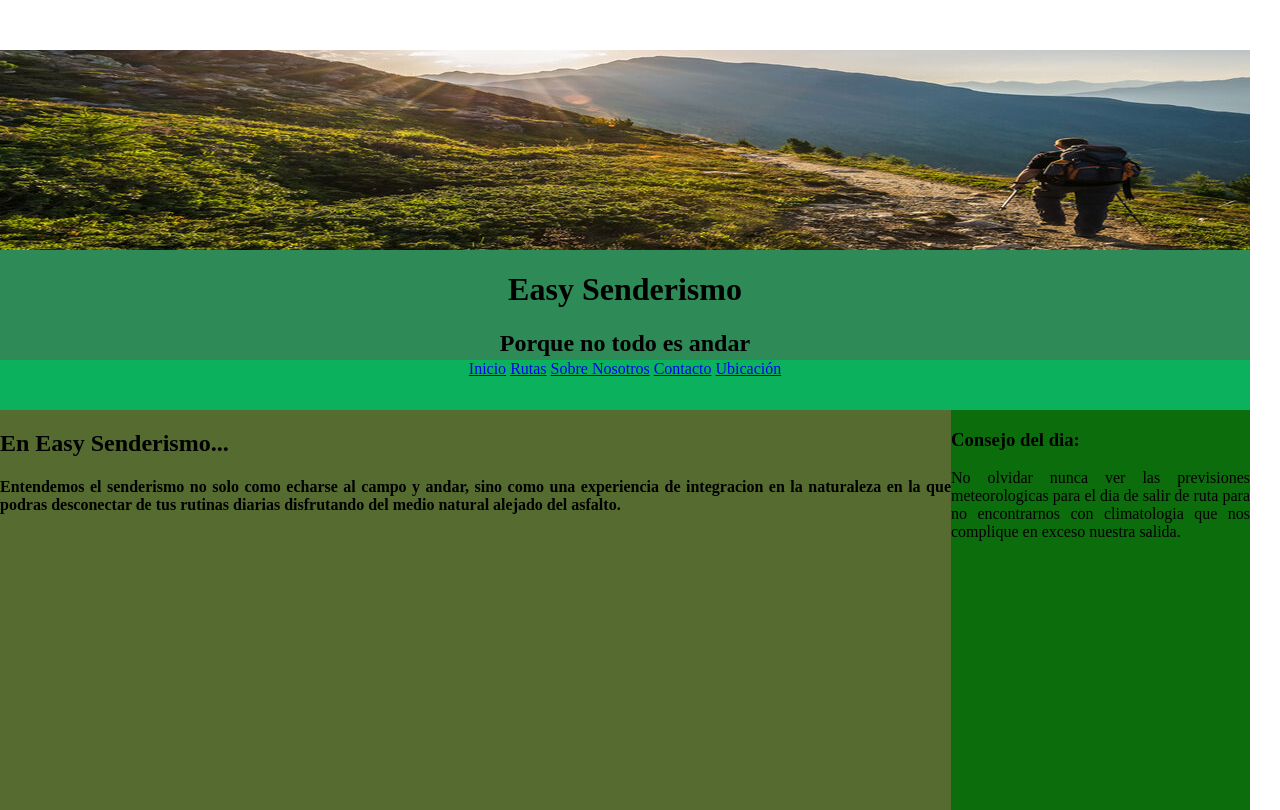
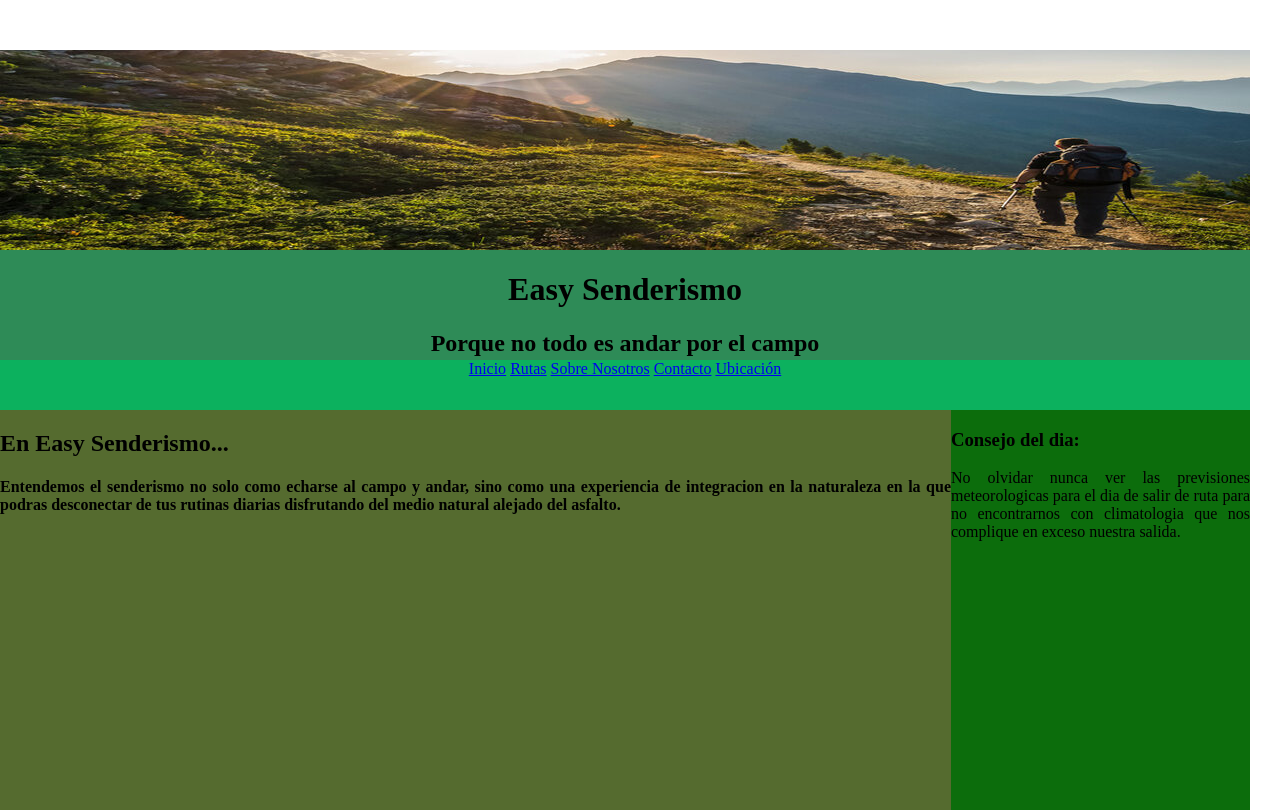
Before and after one commit to Dmorga1/Dmorga1.github.io, a plain HTML site: page index.html in a window 1280 px wide. Drawn offline with Linux system fonts and the light colour scheme.

Commit message:
cambio el favicon y algun texto

```diff
--- a/index.html
+++ b/index.html
@@ -2,16 +2,19 @@
 <html lang="es">
 
 <head>
+
   <meta charset="UTF-8">
   <meta http-equiv="X-UA-Compatible" content="IE=edge">
   <meta name="viewport" content="width=device-width, initial-scale=1.0">
+  <link rel="icon" type="favicon" href="imagenes/favicon senderismo.png">
   <title>
     Easy Senderismo
   </title>
-  <link rel="icon" type="favicon" href="imagenes/favicon.png">
+
 </head>
 
 <header>
+
   <div>
     <div
       style="position:absolute; left:0px; top:50px; width: 1250px;height: 200px; text-align: center;background-color: darkolivegreen;">
@@ -22,11 +25,12 @@
           Easy Senderismo
         </h1>
         <h2>
-          Porque no todo es andar
+          Porque no todo es andar por el campo
         </h2>
       </div>
     </div>
   </div>
+
 </header>
 
 <div>
@@ -43,21 +47,18 @@
 </div>
 
 <body>
+
   <div>
     <div
       style="position:absolute; left:0px; top:410px; width: 951px;height: 400px; text-align: center; background-color: darkolivegreen; text-align: justify;">
-
       <h2>
         En Easy Senderismo...
       </h2>
-
-
       <h4>
         Entendemos el senderismo no solo como echarse al campo y andar, sino como una experiencia de integracion en la
         naturaleza en la que podras desconectar de tus rutinas diarias disfrutando del medio natural alejado del
         asfalto.
       </h4>
-
     </div>
     <div style="position:absolute; left:951px; top:410px; width: 299px;height: 400px; text-align: center; background-color:
     rgb(12, 109, 12); text-align: justify;">
@@ -75,5 +76,4 @@
 
 </body>
 
-
 </html>
```
Also changed, not shown: imagenes/favicon senderismo.png (added).
